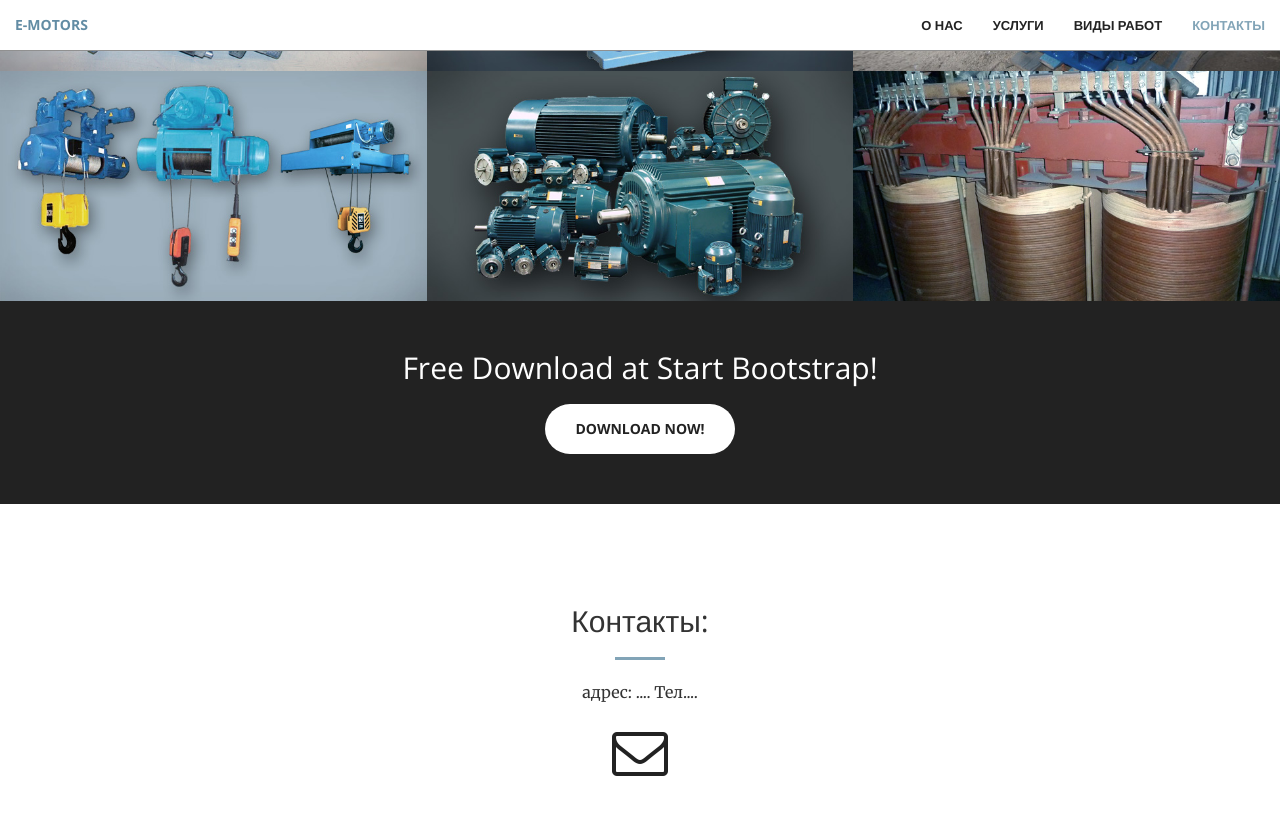
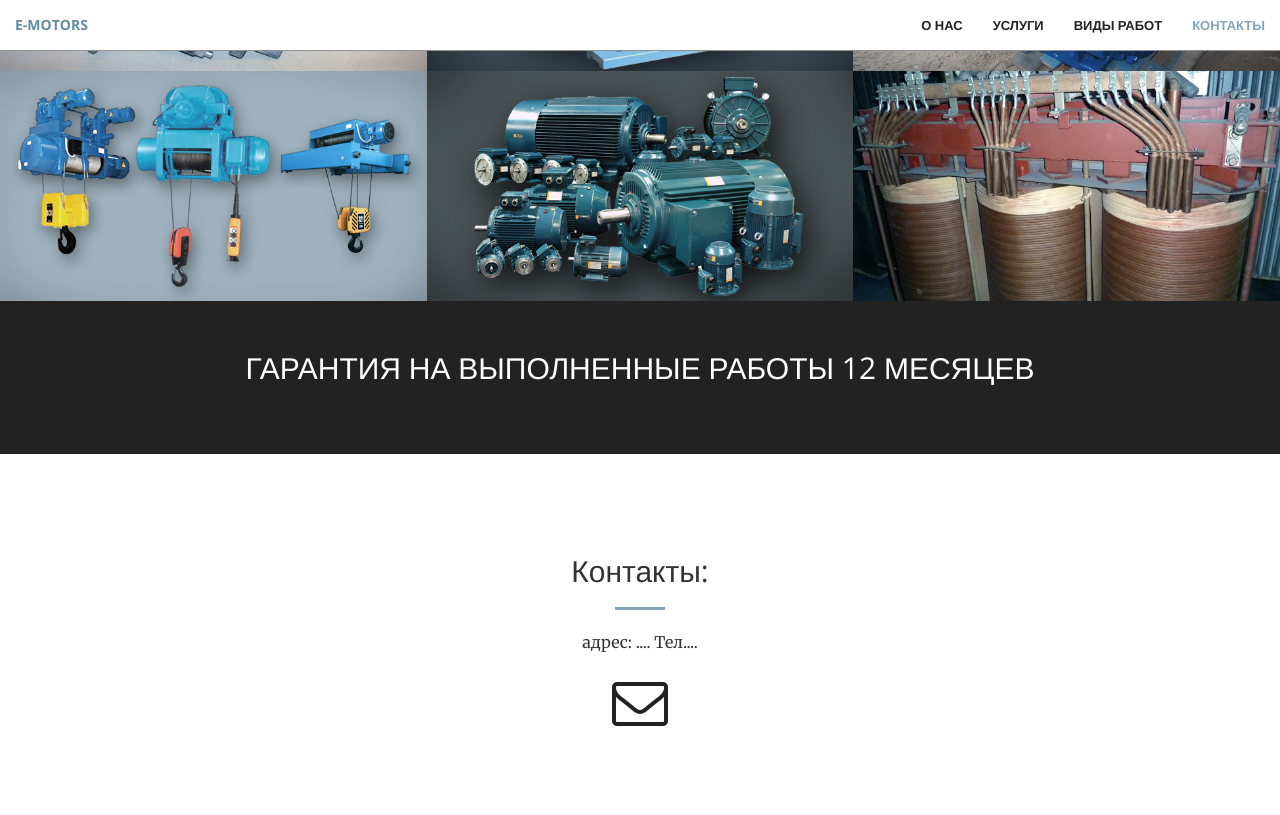
Before and after one commit to Magnum800/e-motors, a Jekyll site: the page built from index.html, in a window 1280 px wide and 900 px high, scrolled down 2029 px. Shown: the top 815 px of the window. Built offline with Jekyll 4.4.1, drawn with Linux system fonts in a browser that asks for light colours.

Commit message:
Update aside.html

```diff
--- a/_includes/aside.html
+++ b/_includes/aside.html
@@ -1,8 +1,7 @@
   <aside class="bg-dark">
       <div class="container text-center">
           <div class="call-to-action">
-              <h2>Free Download at Start Bootstrap!</h2>
-              <a href="#" class="btn btn-default btn-xl wow tada">Download Now!</a>
+              <h2>ГАРАНТИЯ НА ВЫПОЛНЕННЫЕ РАБОТЫ 12 МЕСЯЦЕВ</h2>
           </div>
       </div>
   </aside>
```
